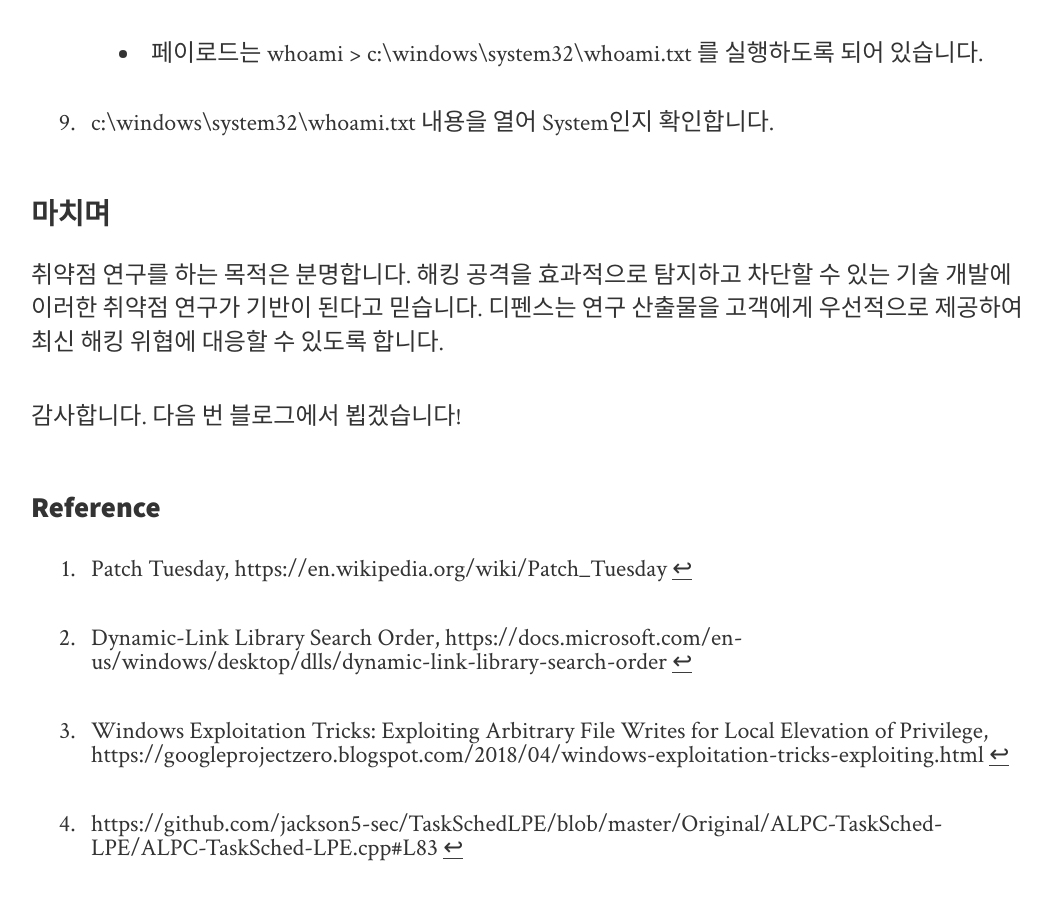
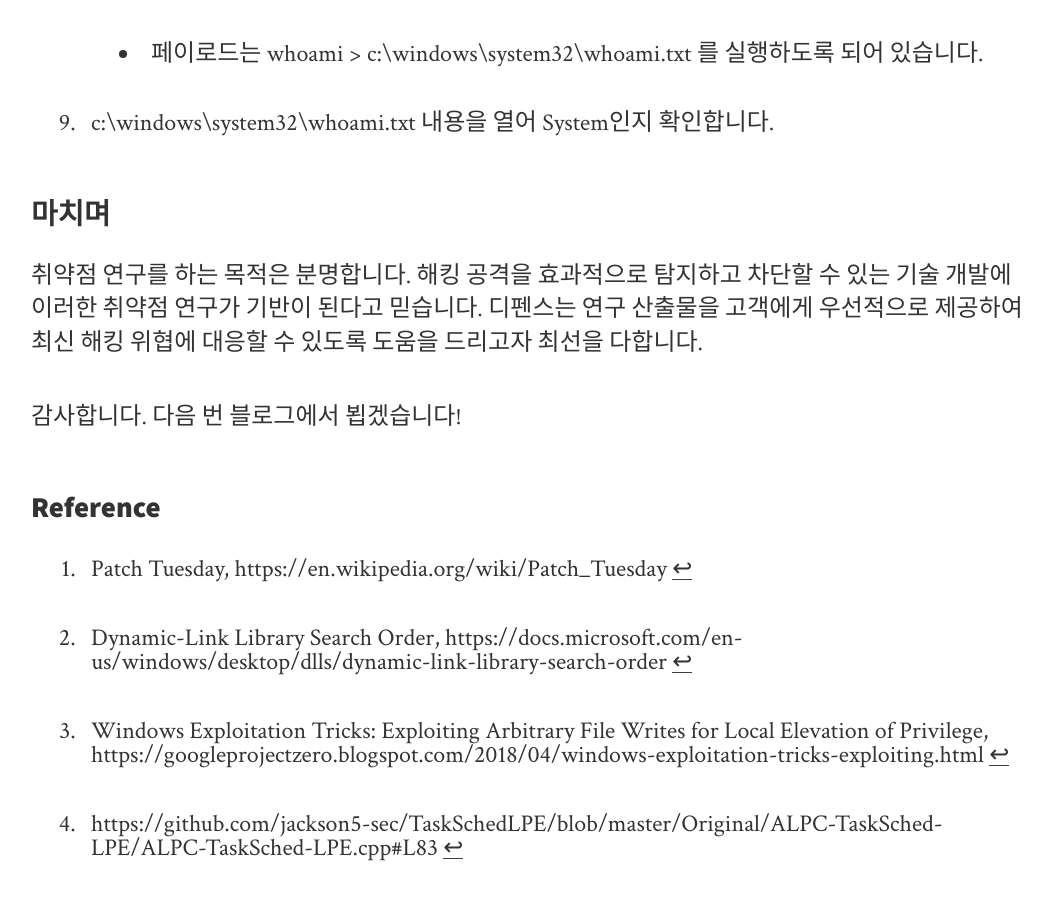
Before and after one commit to intellee/blog.diffense.co.kr, a Jekyll site: the page built from _posts/2019-03-02-Eop-DHub.md, in a window 1280 px wide and 900 px high, scrolled down 8958 px. Shown: the whole window, without its empty margins (109-1160 px from the left). Built offline with Jekyll 4.4.1, drawn with Linux system fonts in a browser that asks for light colours; nearby versions of some CDN libraries.

Commit message:
Eop DHub

```diff
--- a/_posts/2019-03-02-Eop-DHub.md
+++ b/_posts/2019-03-02-Eop-DHub.md
@@ -131,7 +131,7 @@
 
 ### 마치며
 
-취약점 연구를 하는 목적은 분명합니다. 해킹 공격을 효과적으로 탐지하고 차단할 수 있는 기술 개발에 이러한 취약점 연구가 기반이 된다고 믿습니다. 디펜스는 연구 산출물을 고객에게 우선적으로 제공하여 최신 해킹 위협에 대응할 수 있도록 합니다.
+취약점 연구를 하는 목적은 분명합니다. 해킹 공격을 효과적으로 탐지하고 차단할 수 있는 기술 개발에 이러한 취약점 연구가 기반이 된다고 믿습니다. 디펜스는 연구 산출물을 고객에게 우선적으로 제공하여 최신 해킹 위협에 대응할 수 있도록 도움을 드리고자 최선을 다합니다.
 
 감사합니다. 다음 번 블로그에서 뵙겠습니다!
 
```
Also changed, not shown: 2 other files.
